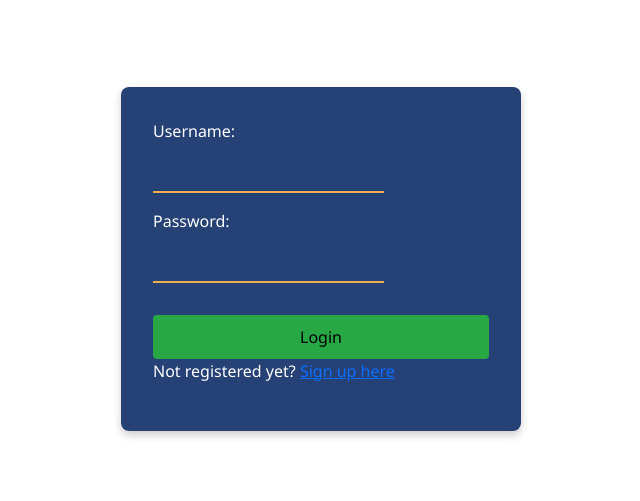
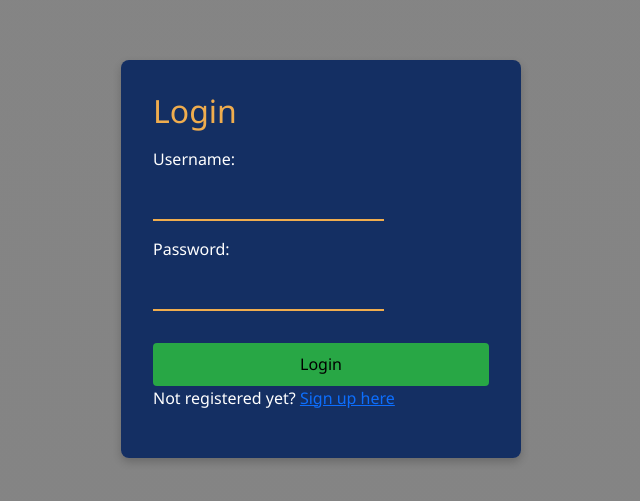
Before and after one commit to enes-sertkan/101403883_COMP3123_Assignment2, a React (Create React App) app in the folder front-end/: page / in a window 1280 px wide. Shown: the part 141-642 px from the top of the page, without its empty margins (319-959 px from the left). Built offline with nearby package versions, Linux system fonts and the light colour scheme.

Commit message:
updated delete and deployment

```diff
--- a/front-end/src/pages/Login.jsx
+++ b/front-end/src/pages/Login.jsx
@@ -34,9 +34,11 @@ const Login = () => {
     };
 
     return (
-        <div className="loginPage">
+        <div className="login-container">
             <form onSubmit={handleSubmit}>
-                <div>
+                <h2>Login</h2>
+                {error && <p className="error">{error}</p>}
+                <div className="form-group">
                     <label htmlFor="username">Username:</label>
                     <input
                         type="text"
@@ -44,9 +46,10 @@ const Login = () => {
                         name="username"
                         value={values.username}
                         onChange={handleChange}
+                        required
                     />
                 </div>
-                <div>
+                <div className="form-group">
                     <label htmlFor="password">Password:</label>
                     <input
                         type="password"
@@ -54,18 +57,18 @@ const Login = () => {
                         name="password"
                         value={values.password}
                         onChange={handleChange}
+                        required
                     />
                 </div>
                 <button type="submit">Login</button>
-
-                {error && <p>{error}</p>}
-
                 <div className="signup-link">
                     <p>Not registered yet? <Link to="/signup">Sign up here</Link></p>
                 </div>
             </form>
         </div>
     );
+
+
 };
 
 
--- a/front-end/src/pages/style.css
+++ b/front-end/src/pages/style.css
@@ -1,14 +1,14 @@
 /* Login Page Container Styling */
-.loginPage {
+.login-container {
   display: flex;
   justify-content: center; /* Horizontally center the content */
   align-items: center; /* Vertically center the content */
   height: 100vh; /* Full viewport height */
-  /* ... other styles for .loginPage ... */
+  background: linear-gradient(rgba(11, 11, 11, 0.5), rgba(10, 10, 10, 0.5));
 }
 
 /* Login Form Styling */
-.loginPage form { /* Targeting the form within .loginPage */
+.login-container form {
   background-color: rgba(1, 32, 93, 0.85); /* Slightly more transparency for depth */
   color: white;
   padding: 2rem; /* Spacing around the form */
@@ -20,29 +20,30 @@
 }
 
 /* Form Headings */
-.loginPage h2 {
+.login-container h2 {
   margin-bottom: 1rem;
   color: #f0ad4e; /* A warm color for the heading */
 }
 
 /* Form Input Fields */
-.loginPage input[type="text"],
-.loginPage input[type="password"] {
+.login-container input[type="text"],
+.login-container input[type="password"] {
   border: none;
   border-bottom: 2px solid #f0ad4e; /* Highlighted bottom border */
   background-color: transparent;
   margin-bottom: 1rem;
   padding: 0.5rem 0;
+  color: white; /* White text color for inputs */
 }
 
 /* Form Input Labels */
-.loginPage label {
+.login-container label {
   display: block;
   margin-bottom: 0.5rem;
 }
 
 /* Login Button */
-.loginPage button {
+.login-container button {
   background-color: #28a745; /* Green color */
   border: none;
   padding: 0.6rem 1rem;
@@ -51,15 +52,16 @@
   border-radius: 4px;
 }
 
-.loginPage button:hover {
+.login-container button:hover {
   background-color: #218838; /* Darker shade for hover */
 }
 
 /* Error Message Styling */
-.text-warning {
+.error {
   color: #dc3545; /* Red color for errors */
   margin-bottom: 1rem;
 }
+
 
 
 
```
Also changed, not shown: 2 other files (tests, documents, lock files or other folders).
